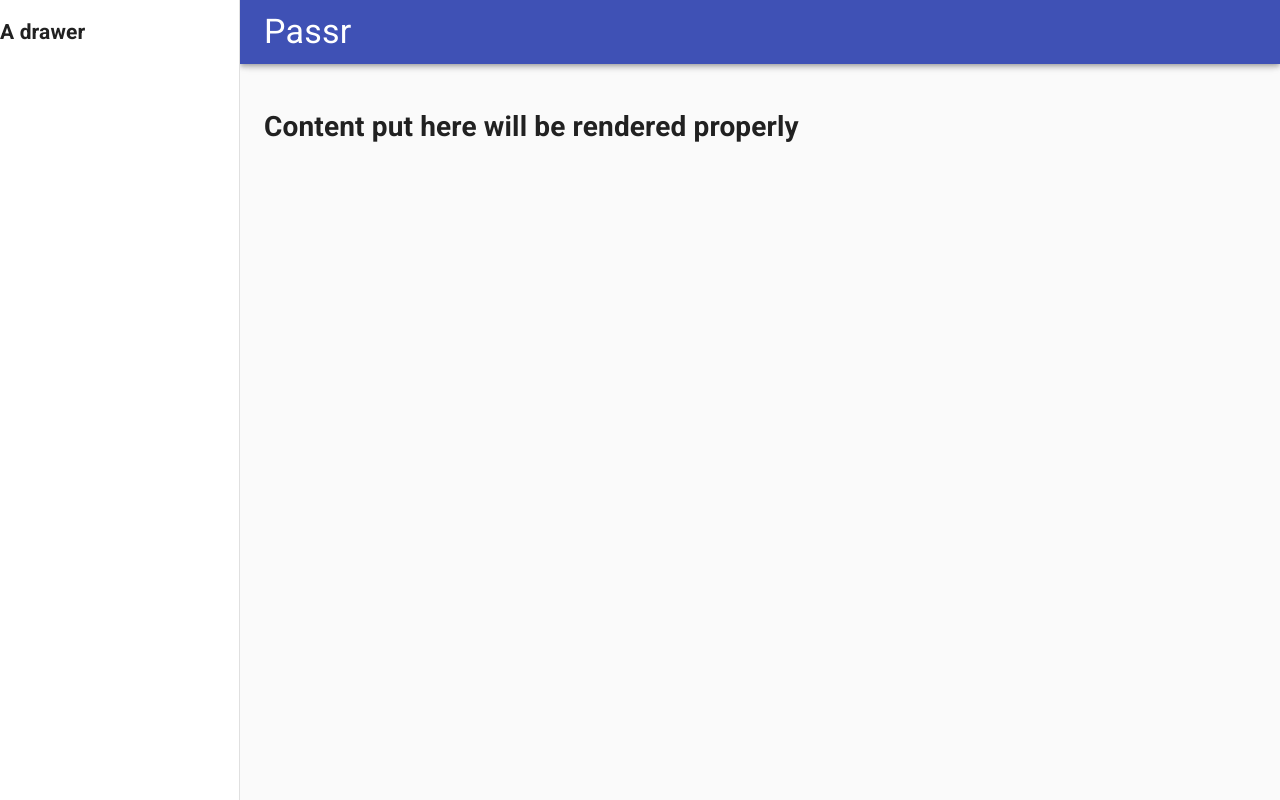
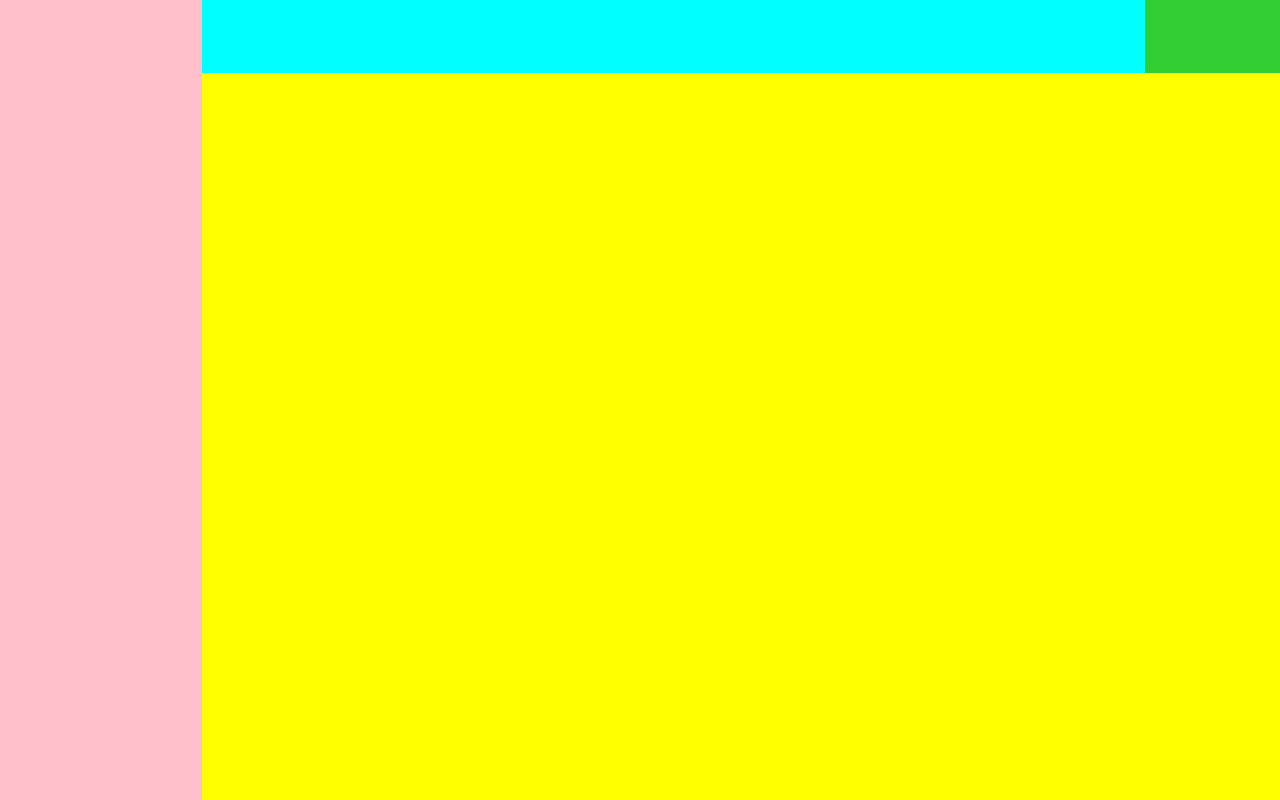
Before and after one commit to VikeLabs/Passr-Archived, a React app: page / in a window 1280 px wide. Built offline with nearby package versions, Linux system fonts and the light colour scheme.

Commit message:
setup template areas

```diff
--- /dev/null
+++ b/src/components/App/App.tsx
@@ -0,0 +1,57 @@
+import React from 'react'
+import { makeStyles, createStyles, Grid } from '@material-ui/core'
+import ApplicationBar from '../ApplicationBar/ApplicationBar'
+
+const useStyles = makeStyles(() =>
+    createStyles({
+        root: {
+            display: 'grid',
+            gridTemplateColumns: '1.5fr 7fr 1fr',
+            width: '100vw',
+            height: '100vh',
+            gridTemplateRows: '1fr 10fr',
+            gridTemplateAreas: `"sidebar topbar account"
+                                "sidebar content content"`,
+        },
+
+        sidebar: {
+            gridArea: 'sidebar',
+            backgroundColor: 'pink',
+        },
+
+        topbar: {
+            gridArea: 'topbar',
+            backgroundColor: 'cyan',
+        },
+
+        account: {
+            gridArea: 'account',
+            backgroundColor: 'limegreen',
+        },
+
+        content: {
+            gridArea: 'content',
+            backgroundColor: 'yellow',
+        },
+    }),
+)
+
+const drawerContent = (
+    <div>
+        <h1>A drawer</h1>
+    </div>
+)
+
+export const App: React.FC = () => {
+    const classes = useStyles()
+    return (
+        <div id="app" className={classes.root}>
+            <div id="sidebar" className={classes.sidebar}></div>
+            <div id="topbar" className={classes.topbar}></div>
+            <div id="account" className={classes.account}></div>
+            <div id="content" className={classes.content}></div>
+        </div>
+    )
+}
+
+export default App
--- a/src/components/app/app.tsx
+++ /dev/null
@@ -1,30 +0,0 @@
-import React from 'react'
-import { makeStyles, createStyles } from '@material-ui/core'
-import ApplicationBar from '../ApplicationBar/ApplicationBar'
-
-const useStyles = makeStyles(() =>
-    createStyles({
-        root: {
-            display: 'grid',
-        },
-    }),
-)
-
-const drawerContent = (
-    <div>
-        <h1>A drawer</h1>
-    </div>
-)
-
-export const App: React.FC = () => {
-    const classes = useStyles()
-    return (
-        <div id="app" className={classes.root}>
-            <ApplicationBar drawerContent={drawerContent}>
-                <h1>Content put here will be rendered properly </h1>
-            </ApplicationBar>
-        </div>
-    )
-}
-
-export default App
--- a/src/index.tsx
+++ b/src/index.tsx
@@ -2,7 +2,7 @@ import React from 'react'
 import ReactDOM from 'react-dom'
 import './index.css'
 
-import App from './components/app/app'
+import App from './components/App/App'
 
 console.log('Starting Application')
 
```
